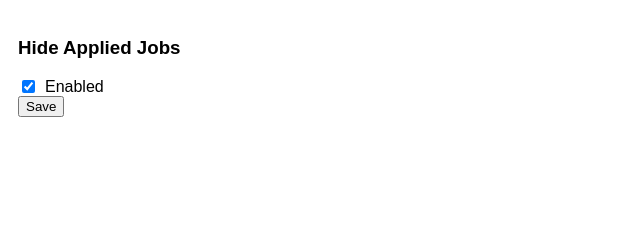
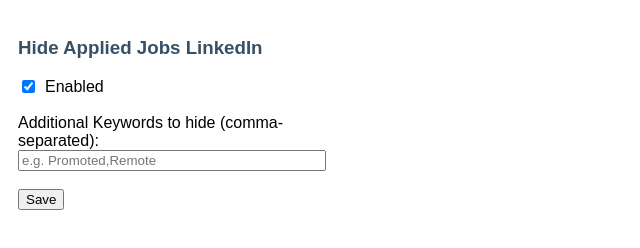
Before and after one commit to Robert01101101/hide-applied-jobs-linkedin, a browser extension: page source/options.html in a window 1280 px wide. Shown: the whole page, without its empty margins (0-640 px from the left). Drawn offline with Linux system fonts and the light colour scheme.

Commit message:
Added option to define additional keywords to hide jobs with

```diff
--- a/source/options.html
+++ b/source/options.html
@@ -1,10 +1,13 @@
 <!doctype html>
 <html>
 <head>
-    <title>Toggle Extension</title>
+    <title>Hide Applied Jobs LinkedIn Options</title>
     <style>
+        h3 {
+            color: #385066;
+        }
         body {
-            width: 200px;
+            width: 300px;
             padding: 10px;
             font-family: Arial, sans-serif;
         }
@@ -15,14 +18,23 @@
         #toggle input {
             margin-right: 10px;
         }
+        input[type="text"] {
+            width: 100%;
+        }
     </style>
 </head>
 <body>
-    <h3>Hide Applied Jobs</h3>
+    <h3>Hide Applied Jobs LinkedIn</h3>
     <div id="toggle">
         <input type="checkbox" id="jobToggle" checked>
         <label for="jobToggle">Enabled</label>
     </div>
+    <br>
+    <div>
+        <label for="keywords">Additional Keywords to hide (comma-separated):</label>
+        <input type="text" id="keywords" placeholder="e.g. Promoted,Remote">
+    </div>
+    <br>
     <div id="status"></div>
     <button id="save">Save</button>
     <script src="options.js"></script>
--- a/source/options.js
+++ b/source/options.js
@@ -1,27 +1,27 @@
 // Saves options to chrome.storage
 const saveOptions = () => {
     const hideJobsChecked = document.getElementById('jobToggle').checked;
+    const keywords = document.getElementById('keywords').value;
 
     chrome.storage.sync.set(
-      { hideJobs: hideJobsChecked },
+        { hideJobs: hideJobsChecked, keywords: keywords },
         () => {
-        // Update status to let user know options were saved.
             const status = document.getElementById('status');
             status.textContent = 'Options saved.';
             setTimeout(() => {
                 status.textContent = '';
-        }, 750);
+            }, 1000);
         }
     );
 };
 
-  // Restores select box and checkbox state using the preferences
-  // stored in chrome.storage.
+// Restores select box and checkbox state using the preferences stored in chrome.storage.
 const restoreOptions = () => {
     chrome.storage.sync.get(
-      { hideJobs: true},
+        { hideJobs: true, keywords: '' },
         (items) => {
             document.getElementById('jobToggle').checked = items.hideJobs;
+            document.getElementById('keywords').value = items.keywords;
         }
     );
 };
```
Also changed, not shown: source/content.js (+15 -8 lines), source/manifest.json, 1 other file. Lines whose indentation alone changed are shown as unchanged.
